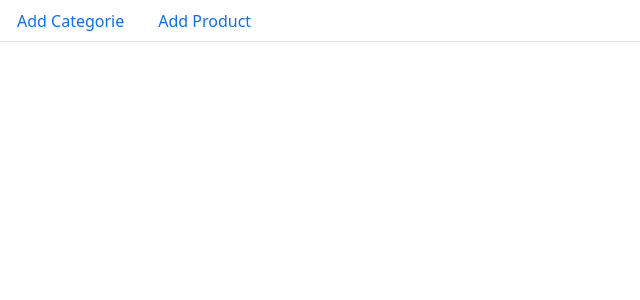
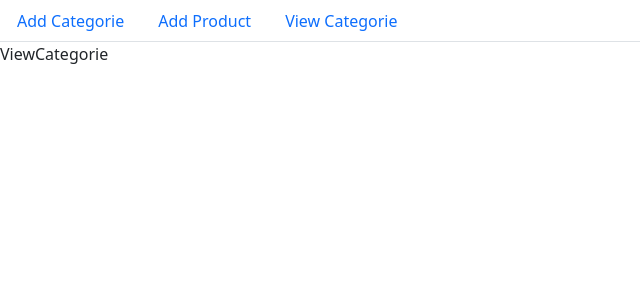
Before and after one commit to JuanP-VT/store-inventory, a React (Vite) app: page /#/viewcategorie in a window 1280 px wide. Shown: the top 300 px of the page, without its empty margins (0-640 px from the left). Built offline with nearby package versions, Linux system fonts and the light colour scheme.

Commit message:
ADD ViewCategorie route

```diff
--- a/src/App.tsx
+++ b/src/App.tsx
@@ -5,12 +5,14 @@ import NavBar from "./components/NavBar/NavBar";
 import { Routes, Route } from "react-router-dom";
 import AddCategorie from "./components/categories/AddCategorie";
 import AddProduct from "./components/products/AddProduct";
+import ViewCategorie from "./components/categories/ViewCategorie";
 function App() {
   return (
     <>
       <NavBar />
       <Routes>
         <Route path="/addcategorie" element={<AddCategorie />} />
+        <Route path="/viewcategorie" element={<ViewCategorie />} />
         <Route path="/addproduct" element={<AddProduct />} />
       </Routes>
     </>
--- a/src/components/NavBar/NavBar.tsx
+++ b/src/components/NavBar/NavBar.tsx
@@ -13,6 +13,11 @@ function NavBar() {
           Add Product
         </Nav.Link>
       </Nav.Item>
+      <Nav.Item>
+        <Nav.Link as={Link} to="/viewcategorie">
+          View Categorie
+        </Nav.Link>
+      </Nav.Item>
     </Nav>
   );
 }
--- /dev/null
+++ b/src/components/categories/ViewCategorie.tsx
@@ -0,0 +1,9 @@
+import React from "react";
+
+type Props = {};
+
+function ViewCategorie({}: Props) {
+  return <div>ViewCategorie</div>;
+}
+
+export default ViewCategorie;
```
